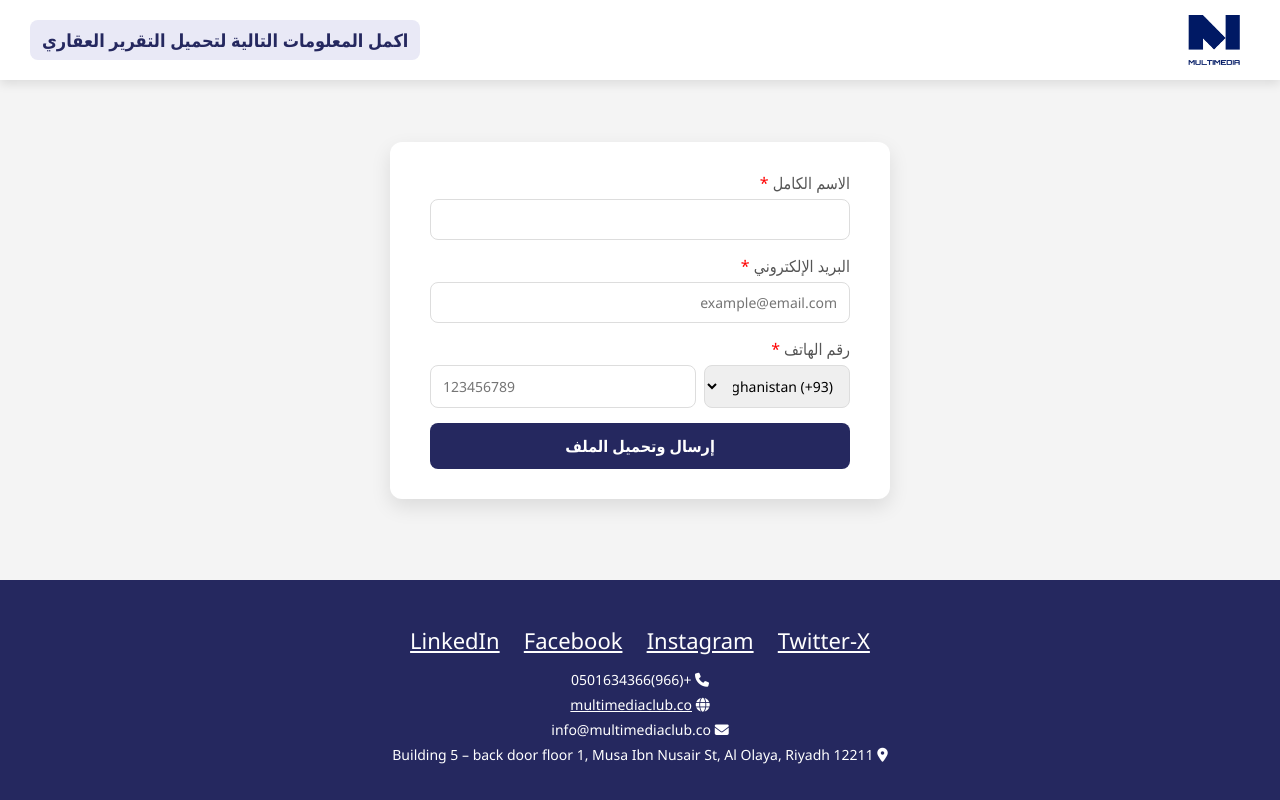
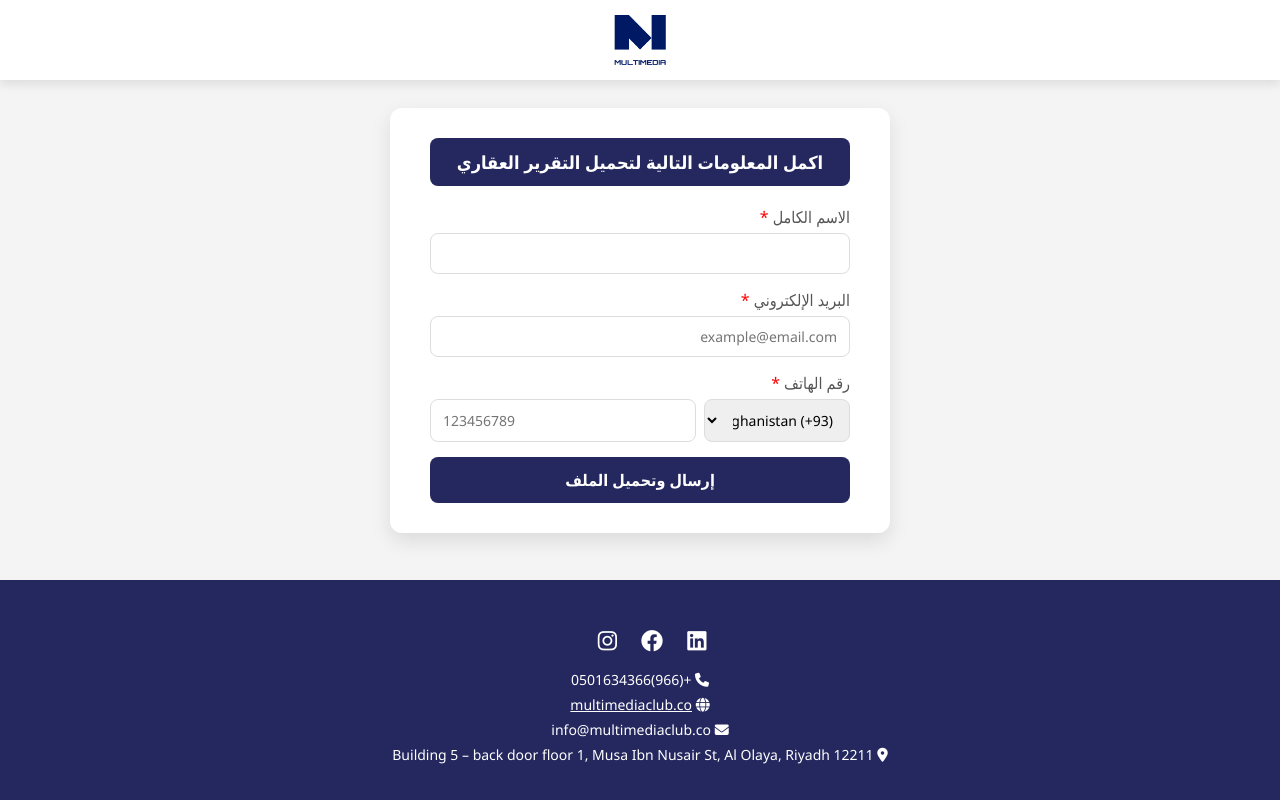
Before and after one commit to asad-Multimedia/Multimedia, a plain HTML site: page index.html in a window 1280 px wide. Drawn offline with Linux system fonts and the light colour scheme.

Commit message:
Update index.html

```diff
--- a/index.html
+++ b/index.html
@@ -30,18 +30,11 @@
       padding: 15px 30px;
       box-shadow: 0 4px 10px rgba(0,0,0,0.1);
       display: flex;
-      justify-content: space-between;
+      justify-content: center;
       align-items: center;
     }
     header img {
       height: 50px;
-    }
-    header h1 {
-      font-size: 18px;
-      color: #25285f;
-      background: #e9e9f6;
-      padding: 8px 12px;
-      border-radius: 8px;
     }
 
     /* Form Container */
@@ -53,6 +46,16 @@
       width: 100%;
       max-width: 500px;
       margin: 20px 0;
+    }
+
+    .form-container h2 {
+      text-align: center;
+      margin-bottom: 20px;
+      background: #25285f;
+      color: #fff;
+      padding: 12px;
+      border-radius: 8px;
+      font-size: 18px;
     }
 
     label {
@@ -145,11 +148,11 @@
   <!-- Header -->
   <header>
     <img src="multimedia blue.png" alt="Logo">
-    <h1>اكمل المعلومات التالية لتحميل التقرير العقاري</h1>
   </header>
 
   <!-- Form -->
   <div class="form-container">
+    <h2>اكمل المعلومات التالية لتحميل التقرير العقاري</h2>
     <form action="https://formspree.io/f/xpwyraaw" method="POST" onsubmit="return validateForm()">
 
       <label>الاسم الكامل <span class="required-star">*</span></label>
@@ -304,6 +307,7 @@
     <option value="+967">Yemen (+967)</option>
     <option value="+260">Zambia (+260)</option>
     <option value="+263">Zimbabwe (+263)</option>
+          <!-- (You can keep all other country codes here) -->
         </select>
         <input type="tel" name="contact_number" required
           pattern="^[0-9]{7,12}$"
@@ -317,13 +321,13 @@
   <!-- Footer -->
   <footer>
     <div class="social-links">
-    <a href="https://www.linkedin.com/company/multimediaclubco/" target="_blank">LinkedIn</a>
-    <a href="https://www.facebook.com/multimediaclubco" target="_blank">Facebook</a>
-    <a href="https://www.instagram.com/multimediaclubco/" target="_blank">Instagram</a>
-    <a href="https://x.com/multimediaclub_" target="_blank">Twitter-X</a>
+      <a href="https://www.linkedin.com/company/multimediaclubco/" target="_blank"><i class="fab fa-linkedin"></i></a>
+      <a href="https://www.facebook.com/multimediaclubco" target="_blank"><i class="fab fa-facebook"></i></a>
+      <a href="https://www.instagram.com/multimediaclubco/" target="_blank"><i class="fab fa-instagram"></i></a>
+      <a href="https://x.com/multimediaclub_" target="_blank"><i class="fab fa-x-twitter"></i></a>
     </div>
     <p><i class="fas fa-phone"></i> +(966)0501634366</p>
-  <p><i class="fas fa-globe"></i> <a href="https://multimediaclub.co" target="_blank" style="color:white; text-decoration:underline;">multimediaclub.co</a></p>
+    <p><i class="fas fa-globe"></i> <a href="https://multimediaclub.co" target="_blank">multimediaclub.co</a></p>
     <p><i class="fas fa-envelope"></i> info@multimediaclub.co</p>
     <p><i class="fas fa-map-marker-alt"></i> Building 5 – back door floor 1, Musa Ibn Nusair St, Al Olaya, Riyadh 12211</p>
   </footer>
@@ -345,7 +349,6 @@
         return false;
       }
 
-      // Redirect to PDF after short delay
       const pdfURL = "https://drive.google.com/uc?export=download&id=1QB2UL0sOUAa4rCzpPwn4BJVnqP0wW3vJ";
       setTimeout(function() {
         window.location.href = pdfURL;
```
Lines whose indentation alone changed are shown as unchanged.
